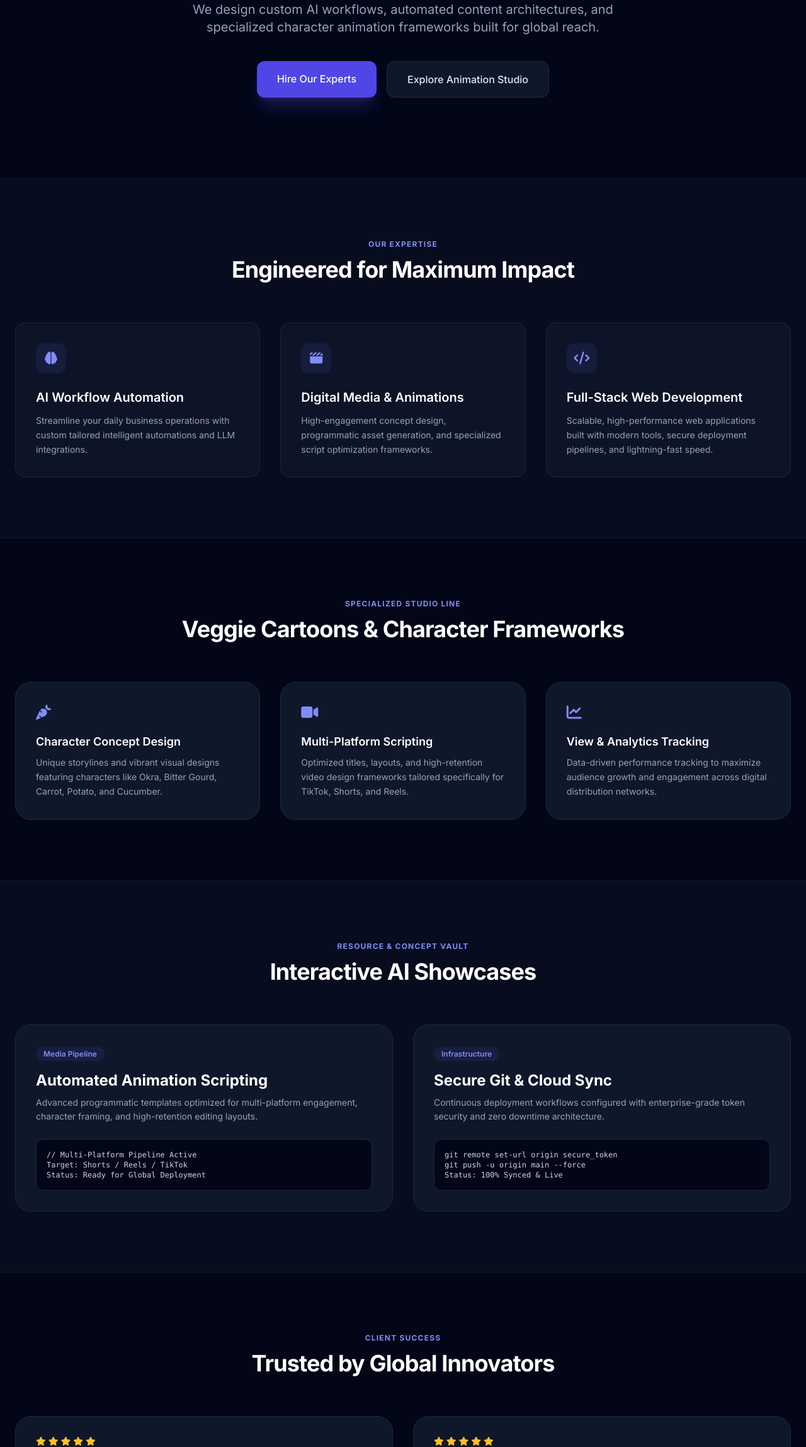
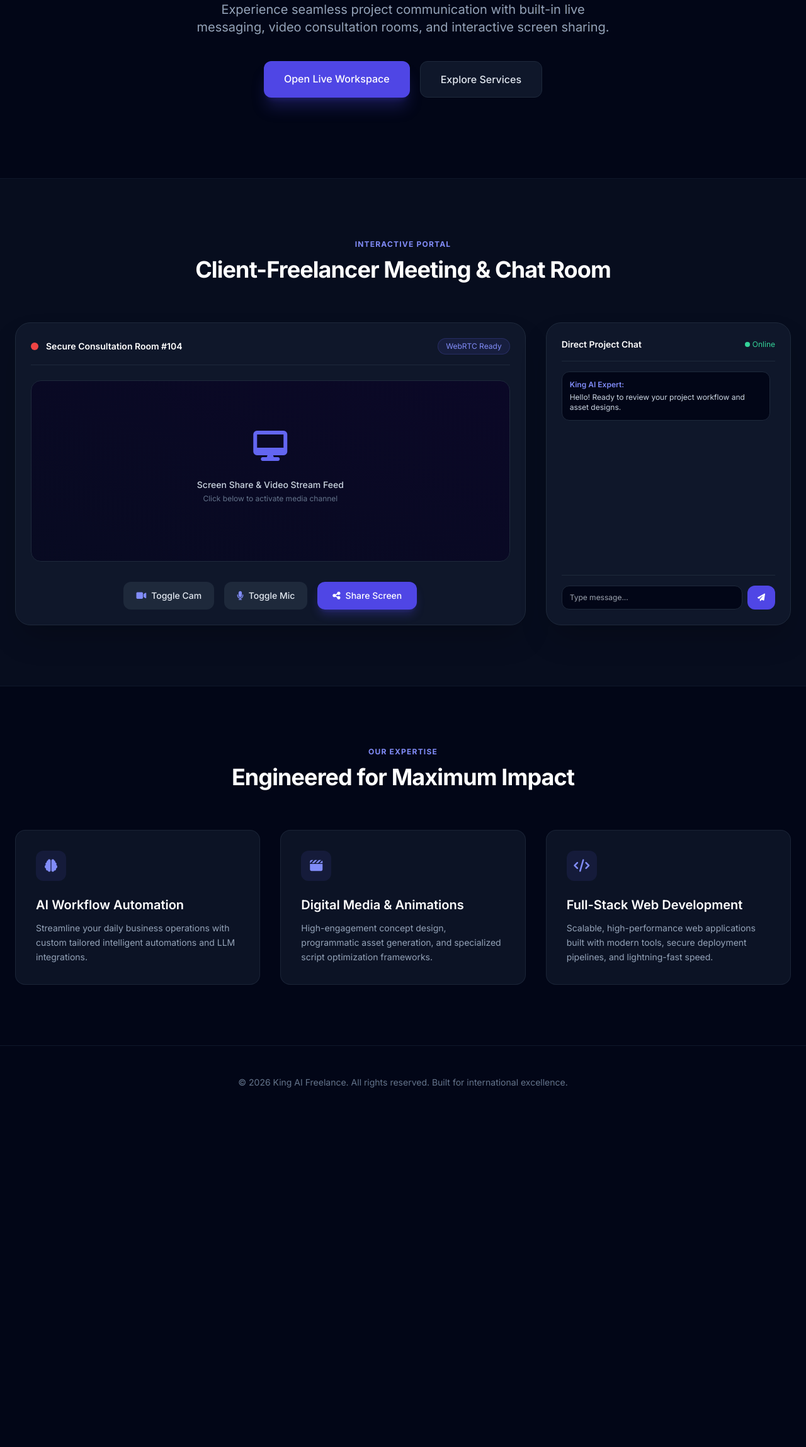
Before and after one commit to akhtarmazari55-sudo/king-ai-freelance, a website: page index.html in a window 1280 px wide. Shown: the part 502-2800 px from the top of the page at 63% size. After the commit the page ends 2279 px from the top, so only its background shows below. Drawn offline with nearby package versions, Linux system fonts and the light colour scheme.

Commit message:
Add live workspace, messaging, and screen sharing room interface

```diff
--- a/index.html
+++ b/index.html
@@ -3,7 +3,7 @@
 <head>
     <meta charset="UTF-8">
     <meta name="viewport" content="width=device-width, initial-scale=1.0">
-    <title>King AI Freelance | Next-Gen AI Solutions & Animation Studio</title>
+    <title>King AI Freelance | Collaboration & Communication Hub</title>
     <!-- Tailwind CSS for modern international styling -->
     <script src="https://cdn.tailwindcss.com"></script>
     <!-- FontAwesome for icons -->
@@ -26,9 +26,8 @@
             </div>
             <nav class="hidden md:flex items-center space-x-8 text-sm font-medium text-slate-300">
                 <a href="#services" class="hover:text-indigo-400 transition">Services</a>
+                <a href="#workspace" class="hover:text-indigo-400 transition">Live Workspace</a>
                 <a href="#animation" class="hover:text-indigo-400 transition">Animation Studio</a>
-                <a href="#showcase" class="hover:text-indigo-400 transition">AI Showcases</a>
-                <a href="#testimonials" class="hover:text-indigo-400 transition">Testimonials</a>
                 <a href="#contact" class="bg-indigo-600 hover:bg-indigo-500 text-white px-5 py-2.5 rounded-xl shadow-lg shadow-indigo-600/30 transition">Get Started</a>
             </nav>
         </div>
@@ -39,23 +38,91 @@
         <div class="absolute inset-0 bg-[radial-gradient(ellipse_80%_80%_at_50%_-20%,rgba(120,119,198,0.15),rgba(255,255,255,0))]"></div>
         <div class="max-w-7xl mx-auto px-6 relative z-10 text-center">
             <span class="inline-flex items-center gap-1.5 py-1.5 px-4 rounded-full text-xs font-semibold bg-indigo-500/10 text-indigo-400 border border-indigo-500/20 mb-6">
-                <span class="w-2 h-2 rounded-full bg-indigo-400 animate-pulse"></span> Available for Global Projects
+                <span class="w-2 h-2 rounded-full bg-indigo-400 animate-pulse"></span> Real-Time Collaboration Enabled
             </span>
             <h1 class="text-4xl sm:text-6xl lg:text-7xl font-extrabold tracking-tight text-white max-w-4xl mx-auto leading-tight">
-                Supercharge Your Business with <span class="bg-gradient-to-r from-indigo-400 to-violet-400 bg-clip-text text-transparent">Advanced AI Solutions</span>
+                Connect, Call & Share Screens with <span class="bg-gradient-to-r from-indigo-400 to-violet-400 bg-clip-text text-transparent">Global Experts</span>
             </h1>
             <p class="mt-6 text-lg sm:text-xl text-slate-400 max-w-2xl mx-auto leading-relaxed">
-                We design custom AI workflows, automated content architectures, and specialized character animation frameworks built for global reach.
+                Experience seamless project communication with built-in live messaging, video consultation rooms, and interactive screen sharing.
             </p>
             <div class="mt-10 flex flex-col sm:flex-row justify-center gap-4">
-                <a href="#contact" class="bg-indigo-600 hover:bg-indigo-500 text-white font-medium px-8 py-4 rounded-xl shadow-xl shadow-indigo-600/25 transition text-center">Hire Our Experts</a>
-                <a href="#animation" class="bg-slate-900 hover:bg-slate-800 border border-slate-800 text-slate-200 font-medium px-8 py-4 rounded-xl transition text-center">Explore Animation Studio</a>
+                <a href="#workspace" class="bg-indigo-600 hover:bg-indigo-500 text-white font-medium px-8 py-4 rounded-xl shadow-xl shadow-indigo-600/25 transition text-center">Open Live Workspace</a>
+                <a href="#services" class="bg-slate-900 hover:bg-slate-800 border border-slate-800 text-slate-200 font-medium px-8 py-4 rounded-xl transition text-center">Explore Services</a>
+            </div>
+        </div>
+    </section>
+
+    <!-- NEW FEATURE: Live Workspace & Communication Hub -->
+    <section id="workspace" class="py-24 border-t border-slate-900 bg-slate-900/40">
+        <div class="max-w-7xl mx-auto px-6">
+            <div class="text-center max-w-3xl mx-auto mb-16">
+                <h2 class="text-xs font-bold uppercase tracking-widest text-indigo-400 mb-3">Interactive Portal</h2>
+                <p class="text-3xl sm:text-4xl font-bold tracking-tight text-white">Client-Freelancer Meeting & Chat Room</p>
+            </div>
+
+            <div class="grid grid-cols-1 lg:grid-cols-3 gap-8">
+                <!-- Video / Screen Share Viewport Simulation -->
+                <div class="lg:col-span-2 bg-slate-900 border border-slate-800 rounded-3xl p-6 flex flex-col justify-between shadow-2xl">
+                    <div class="flex items-center justify-between pb-4 border-b border-slate-800">
+                        <div class="flex items-center space-x-3">
+                            <span class="w-3 h-3 bg-red-500 rounded-full animate-ping"></span>
+                            <span class="font-semibold text-white text-sm">Secure Consultation Room #104</span>
+                        </div>
+                        <span class="text-xs bg-indigo-500/10 text-indigo-400 border border-indigo-500/20 px-3 py-1 rounded-full">WebRTC Ready</span>
+                    </div>
+
+                    <!-- Screen Share Mock View -->
+                    <div class="my-6 bg-slate-950 border border-slate-800 rounded-2xl h-72 flex flex-col items-center justify-center relative overflow-hidden group">
+                        <div class="absolute inset-0 bg-gradient-to-tr from-indigo-950/20 to-violet-950/20"></div>
+                        <i class="fa-solid fa-desktop text-5xl text-indigo-500 mb-4 animate-bounce"></i>
+                        <p class="text-slate-300 font-medium text-sm z-10">Screen Share & Video Stream Feed</p>
+                        <p class="text-slate-500 text-xs mt-1 z-10">Click below to activate media channel</p>
+                    </div>
+
+                    <!-- Room Controls -->
+                    <div class="flex flex-wrap items-center justify-center gap-4 pt-2">
+                        <button onclick="alert('Camera feed toggled!')" class="bg-slate-800 hover:bg-slate-700 text-slate-200 px-5 py-3 rounded-xl text-sm font-medium transition flex items-center gap-2">
+                            <i class="fa-solid fa-video text-indigo-400"></i> Toggle Cam
+                        </button>
+                        <button onclick="alert('Microphone toggled!')" class="bg-slate-800 hover:bg-slate-700 text-slate-200 px-5 py-3 rounded-xl text-sm font-medium transition flex items-center gap-2">
+                            <i class="fa-solid fa-microphone text-indigo-400"></i> Toggle Mic
+                        </button>
+                        <button onclick="alert('Screen share stream initialized!')" class="bg-indigo-600 hover:bg-indigo-500 text-white px-6 py-3 rounded-xl text-sm font-medium transition flex items-center gap-2 shadow-lg shadow-indigo-600/30">
+                            <i class="fa-solid fa-share-nodes"></i> Share Screen
+                        </button>
+                    </div>
+                </div>
+
+                <!-- Live Chat Widget Box -->
+                <div class="bg-slate-900 border border-slate-800 rounded-3xl p-6 flex flex-col justify-between shadow-2xl">
+                    <div>
+                        <div class="flex items-center justify-between pb-4 border-b border-slate-800 mb-4">
+                            <h3 class="font-semibold text-white text-sm">Direct Project Chat</h3>
+                            <span class="text-xs text-emerald-400 flex items-center gap-1"><span class="w-2 h-2 rounded-full bg-emerald-400"></span> Online</span>
+                        </div>
+                        <!-- Chat Message History -->
+                        <div id="chatBox" class="space-y-3 h-64 overflow-y-auto pr-2 text-xs">
+                            <div class="bg-slate-950 p-3 rounded-xl border border-slate-800">
+                                <span class="text-indigo-400 font-semibold">King AI Expert:</span>
+                                <p class="text-slate-300 mt-1">Hello! Ready to review your project workflow and asset designs.</p>
+                            </div>
+                        </div>
+                    </div>
+                    <!-- Message Input Form -->
+                    <form onsubmit="sendMessage(event)" class="mt-4 pt-4 border-t border-slate-800 flex gap-2">
+                        <input type="text" id="chatInput" placeholder="Type message..." required class="flex-1 bg-slate-950 border border-slate-800 rounded-xl px-3 py-2.5 text-xs text-slate-200 focus:outline-none focus:border-indigo-500">
+                        <button type="submit" class="bg-indigo-600 hover:bg-indigo-500 text-white px-4 py-2.5 rounded-xl text-xs font-medium transition">
+                            <i class="fa-solid fa-paper-plane"></i>
+                        </button>
+                    </form>
+                </div>
             </div>
         </div>
     </section>
 
     <!-- Services Grid -->
-    <section id="services" class="py-24 border-t border-slate-900 bg-slate-900/40">
+    <section id="services" class="py-24 border-t border-slate-900">
         <div class="max-w-7xl mx-auto px-6">
             <div class="text-center max-w-3xl mx-auto mb-16">
                 <h2 class="text-xs font-bold uppercase tracking-widest text-indigo-400 mb-3">Our Expertise</h2>
@@ -87,176 +154,36 @@
         </div>
     </section>
 
-    <!-- NEW SECTION: Vegetable Animation Studio Showcase -->
-    <section id="animation" class="py-24 border-t border-slate-900">
-        <div class="max-w-7xl mx-auto px-6">
-            <div class="text-center max-w-3xl mx-auto mb-16">
-                <h2 class="text-xs font-bold uppercase tracking-widest text-indigo-400 mb-3">Specialized Studio Line</h2>
-                <p class="text-3xl sm:text-4xl font-bold tracking-tight text-white">Veggie Cartoons & Character Frameworks</p>
-            </div>
-            <div class="grid grid-cols-1 md:grid-cols-3 gap-8">
-                <div class="bg-slate-900 border border-slate-800 p-8 rounded-3xl">
-                    <div class="text-indigo-400 text-2xl mb-4"><i class="fa-solid fa-carrot"></i></div>
-                    <h3 class="text-lg font-semibold text-white mb-2">Character Concept Design</h3>
-                    <p class="text-slate-400 text-sm leading-relaxed">Unique storylines and vibrant visual designs featuring characters like Okra, Bitter Gourd, Carrot, Potato, and Cucumber.</p>
-                </div>
-                <div class="bg-slate-900 border border-slate-800 p-8 rounded-3xl">
-                    <div class="text-indigo-400 text-2xl mb-4"><i class="fa-solid fa-video"></i></div>
-                    <h3 class="text-lg font-semibold text-white mb-2">Multi-Platform Scripting</h3>
-                    <p class="text-slate-400 text-sm leading-relaxed">Optimized titles, layouts, and high-retention video design frameworks tailored specifically for TikTok, Shorts, and Reels.</p>
-                </div>
-                <div class="bg-slate-900 border border-slate-800 p-8 rounded-3xl">
-                    <div class="text-indigo-400 text-2xl mb-4"><i class="fa-solid fa-chart-line"></i></div>
-                    <h3 class="text-lg font-semibold text-white mb-2">View & Analytics Tracking</h3>
-                    <p class="text-slate-400 text-sm leading-relaxed">Data-driven performance tracking to maximize audience growth and engagement across digital distribution networks.</p>
-                </div>
-            </div>
-        </div>
-    </section>
-
-    <!-- AI Content Showcase Section -->
-    <section id="showcase" class="py-24 border-t border-slate-900 bg-slate-900/40">
-        <div class="max-w-7xl mx-auto px-6">
-            <div class="text-center max-w-3xl mx-auto mb-16">
-                <h2 class="text-xs font-bold uppercase tracking-widest text-indigo-400 mb-3">Resource & Concept Vault</h2>
-                <p class="text-3xl sm:text-4xl font-bold tracking-tight text-white">Interactive AI Showcases</p>
-            </div>
-            <div class="grid grid-cols-1 lg:grid-cols-2 gap-8">
-                <div class="bg-slate-900 border border-slate-800 p-8 rounded-3xl relative overflow-hidden">
-                    <span class="text-xs font-semibold text-indigo-400 bg-indigo-500/10 px-3 py-1 rounded-full">Media Pipeline</span>
-                    <h3 class="text-2xl font-bold text-white mt-4 mb-2">Automated Animation Scripting</h3>
-                    <p class="text-slate-400 text-sm mb-6 leading-relaxed">Advanced programmatic templates optimized for multi-platform engagement, character framing, and high-retention editing layouts.</p>
-                    <div class="bg-slate-950 p-4 rounded-xl border border-slate-800 font-mono text-xs text-slate-300">
-                        <code>// Multi-Platform Pipeline Active<br>Target: Shorts / Reels / TikTok<br>Status: Ready for Global Deployment</code>
-                    </div>
-                </div>
-                <div class="bg-slate-900 border border-slate-800 p-8 rounded-3xl relative overflow-hidden">
-                    <span class="text-xs font-semibold text-indigo-400 bg-indigo-500/10 px-3 py-1 rounded-full">Infrastructure</span>
-                    <h3 class="text-2xl font-bold text-white mt-4 mb-2">Secure Git & Cloud Sync</h3>
-                    <p class="text-slate-400 text-sm mb-6 leading-relaxed">Continuous deployment workflows configured with enterprise-grade token security and zero downtime architecture.</p>
-                    <div class="bg-slate-950 p-4 rounded-xl border border-slate-800 font-mono text-xs text-slate-300">
-                        <code>git remote set-url origin secure_token<br>git push -u origin main --force<br>Status: 100% Synced & Live</code>
-                    </div>
-                </div>
-            </div>
-        </div>
-    </section>
-
-    <!-- Testimonials Section -->
-    <section id="testimonials" class="py-24 border-t border-slate-900">
-        <div class="max-w-7xl mx-auto px-6">
-            <div class="text-center max-w-3xl mx-auto mb-16">
-                <h2 class="text-xs font-bold uppercase tracking-widest text-indigo-400 mb-3">Client Success</h2>
-                <p class="text-3xl sm:text-4xl font-bold tracking-tight text-white">Trusted by Global Innovators</p>
-            </div>
-            <div class="grid grid-cols-1 md:grid-cols-2 gap-8">
-                <div class="bg-slate-900 border border-slate-800 p-8 rounded-3xl">
-                    <div class="flex text-amber-400 space-x-1 mb-4 text-sm">
-                        <i class="fa-solid fa-star"></i><i class="fa-solid fa-star"></i><i class="fa-solid fa-star"></i><i class="fa-solid fa-star"></i><i class="fa-solid fa-star"></i>
-                    </div>
-                    <p class="text-slate-300 text-sm leading-relaxed mb-6">"King AI Freelance built our automated content pipelines with absolute precision. Exceptional technical execution and fast deployment."</p>
-                    <div class="font-semibold text-white text-sm">Marcus Vance</div>
-                    <div class="text-xs text-slate-500">Digital Media Director, USA</div>
-                </div>
-                <div class="bg-slate-900 border border-slate-800 p-8 rounded-3xl">
-                    <div class="flex text-amber-400 space-x-1 mb-4 text-sm">
-                        <i class="fa-solid fa-star"></i><i class="fa-solid fa-star"></i><i class="fa-solid fa-star"></i><i class="fa-solid fa-star"></i><i class="fa-solid fa-star"></i>
-                    </div>
-                    <p class="text-slate-300 text-sm leading-relaxed mb-6">"Incredible focus on web performance and clean system architecture. Our application scaled seamlessly from day one."</p>
-                    <div class="font-semibold text-white text-sm">Elena Rostova</div>
-                    <div class="text-xs text-slate-500">Tech Founder, Germany</div>
-                </div>
-            </div>
-        </div>
-    </section>
-
-    <!-- Interactive Project Scope Calculator -->
-    <section id="calculator" class="py-24 border-t border-slate-900 bg-slate-900/40">
-        <div class="max-w-3xl mx-auto px-6">
-            <div class="text-center mb-12">
-                <h2 class="text-xs font-bold uppercase tracking-widest text-indigo-400 mb-3">Interactive Estimator</h2>
-                <p class="text-3xl font-bold tracking-tight text-white">Calculate Your Project Scope</p>
-            </div>
-            <div class="bg-slate-900/90 border border-slate-800 p-8 rounded-3xl shadow-2xl">
-                <div class="space-y-6">
-                    <div>
-                        <label class="block text-sm font-medium text-slate-300 mb-2">Select Primary Service</label>
-                        <select id="serviceType" class="w-full bg-slate-950 border border-slate-800 rounded-xl px-4 py-3 text-slate-200 focus:outline-none focus:border-indigo-500">
-                            <option value="500">AI Automation Architecture - $500</option>
-                            <option value="350">Digital Media & Animation Systems - $350</option>
-                            <option value="800">Full-Stack Web Application - $800</option>
-                        </select>
-                    </div>
-                    <div>
-                        <label class="block text-sm font-medium text-slate-300 mb-2">Delivery Speed</label>
-                        <select id="deliverySpeed" class="w-full bg-slate-950 border border-slate-800 rounded-xl px-4 py-3 text-slate-200 focus:outline-none focus:border-indigo-500">
-                            <option value="1">Standard Timeline</option>
-                            <option value="1.3">Express Delivery (+30%)</option>
-                        </select>
-                    </div>
-                    <div class="pt-6 border-t border-slate-800 flex items-center justify-between">
-                        <div>
-                            <span class="text-sm text-slate-400">Estimated Investment</span>
-                            <div id="totalPrice" class="text-3xl font-extrabold text-indigo-400">$500</div>
-                        </div>
-                        <a href="#contact" class="bg-indigo-600 hover:bg-indigo-500 text-white font-medium px-6 py-3 rounded-xl transition">Request Quote</a>
-                    </div>
-                </div>
-            </div>
-        </div>
-    </section>
-
-    <!-- Contact Form Section -->
-    <section id="contact" class="py-24 border-t border-slate-900">
-        <div class="max-w-2xl mx-auto px-6">
-            <div class="text-center mb-12">
-                <h2 class="text-xs font-bold uppercase tracking-widest text-indigo-400 mb-3">Get In Touch</h2>
-                <p class="text-3xl font-bold tracking-tight text-white">Let's Build Something Extraordinary</p>
-            </div>
-            <form onsubmit="handleContact(event)" class="space-y-6 bg-slate-900 border border-slate-800 p-8 rounded-3xl">
-                <div>
-                    <label class="block text-sm font-medium text-slate-300 mb-2">Your Name</label>
-                    <input type="text" required class="w-full bg-slate-950 border border-slate-800 rounded-xl px-4 py-3 text-slate-200 focus:outline-none focus:border-indigo-500" placeholder="John Doe">
-                </div>
-                <div>
-                    <label class="block text-sm font-medium text-slate-300 mb-2">Email Address</label>
-                    <input type="email" required class="w-full bg-slate-950 border border-slate-800 rounded-xl px-4 py-3 text-slate-200 focus:outline-none focus:border-indigo-500" placeholder="john@example.com">
-                </div>
-                <div>
-                    <label class="block text-sm font-medium text-slate-300 mb-2">Project Details</label>
-                    <textarea rows="4" required class="w-full bg-slate-950 border border-slate-800 rounded-xl px-4 py-3 text-slate-200 focus:outline-none focus:border-indigo-500" placeholder="Describe your requirements..."></textarea>
-                </div>
-                <button type="submit" class="w-full bg-indigo-600 hover:bg-indigo-500 text-white font-medium py-4 rounded-xl shadow-lg shadow-indigo-600/30 transition">Send Message</button>
-                <p id="successMsg" class="hidden text-center text-emerald-400 text-sm font-medium mt-4">Thank you! Your inquiry has been sent successfully.</p>
-            </form>
-        </div>
-    </section>
-
     <!-- Footer -->
     <footer class="border-t border-slate-900 py-12 text-center text-sm text-slate-500">
         <p>&copy; 2026 King AI Freelance. All rights reserved. Built for international excellence.</p>
     </footer>
 
-    <!-- Interactive Logic Script -->
+    <!-- Interactive Chat Script -->
     <script>
-        const serviceSelect = document.getElementById('serviceType');
-        const speedSelect = document.getElementById('deliverySpeed');
-        const totalPriceEl = document.getElementById('totalPrice');
+        function sendMessage(e) {
+            e.preventDefault();
+            const input = document.getElementById('chatInput');
+            const chatBox = document.getElementById('chatBox');
+            if(!input.value.trim()) return;
 
-        function updatePrice() {
-            const base = parseFloat(serviceSelect.value);
-            const multiplier = parseFloat(speedSelect.value);
-            const total = Math.round(base * multiplier);
-            totalPriceEl.textContent = `$${total}`;
-        }
+            // Append user message
+            const userMsg = document.createElement('div');
+            userMsg.className = 'bg-indigo-950/40 p-3 rounded-xl border border-indigo-900/50 text-right';
+            userMsg.innerHTML = `<span class="text-indigo-300 font-semibold">You:</span><p class="text-slate-300 mt-1">${input.value}</p>`;
+            chatBox.appendChild(userMsg);
 
-        serviceSelect.addEventListener('change', updatePrice);
-        speedSelect.addEventListener('change', updatePrice);
+            input.value = '';
+            chatBox.scrollTop = chatBox.scrollHeight;
 
-        function handleContact(e) {
-            e.preventDefault();
-            document.getElementById('successMsg').classList.remove('hidden');
-            e.target.reset();
+            // Simulate automated response
+            setTimeout(() => {
+                const reply = document.createElement('div');
+                reply.className = 'bg-slate-950 p-3 rounded-xl border border-slate-800';
+                reply.innerHTML = `<span class="text-indigo-400 font-semibold">King AI Expert:</span><p class="text-slate-300 mt-1">Got your note! Working on this requirement right now.</p>`;
+                chatBox.appendChild(reply);
+                chatBox.scrollTop = chatBox.scrollHeight;
+            }, 1000);
         }
     </script>
 </body>
```
